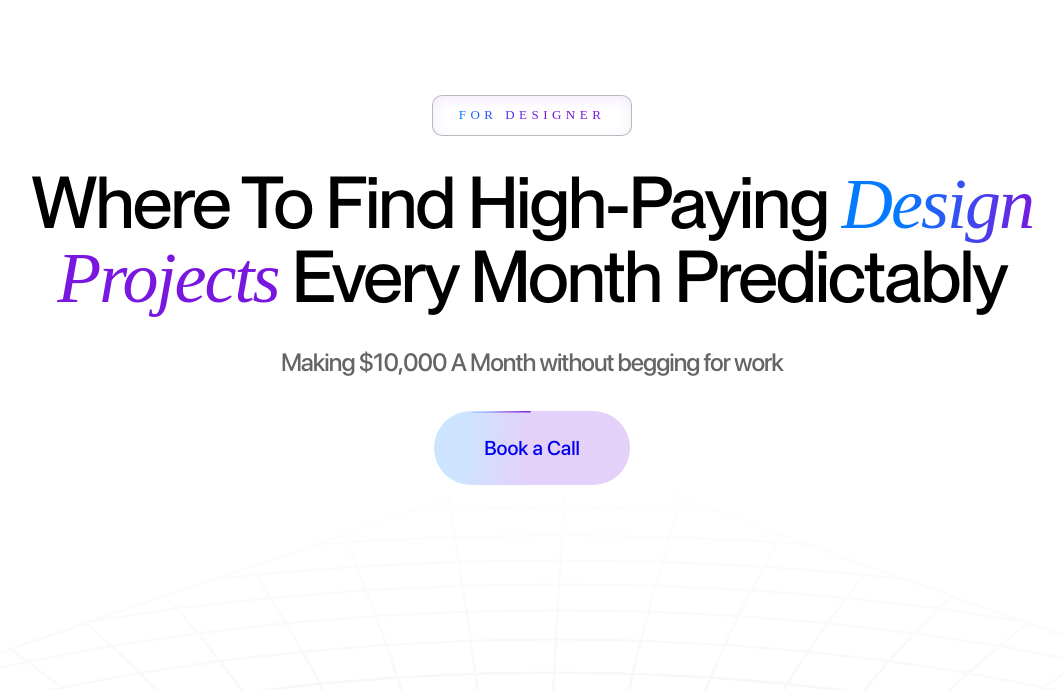
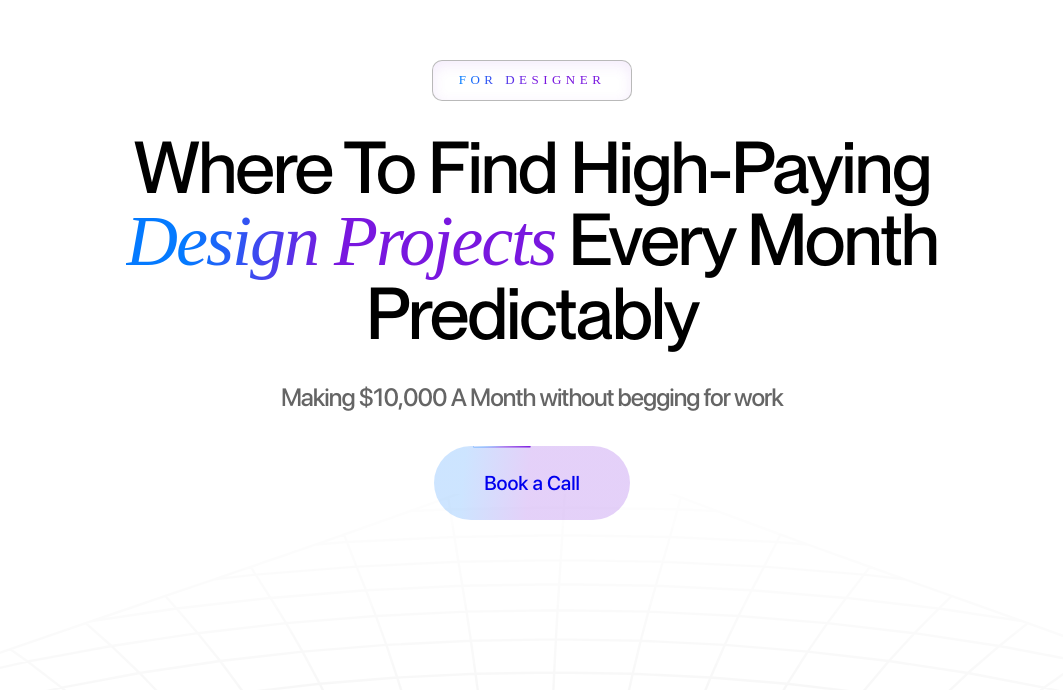
Before and after one commit to Luciferdevil013/komet-test, a plain HTML site: page index.html in a window 1280 px wide. Shown: the part 110-800 px from the top of the page, without its empty margins (108-1171 px from the left). Drawn offline with Linux system fonts and the light colour scheme; a web font is replaced by a local one.

Commit message:
Update style.css

```diff
--- a/style.css
+++ b/style.css
@@ -89,7 +89,7 @@ html,body{
     font-weight: 500;
     text-align: center;
     font-family: PR;
-    width: 80%;
+    width: 75%;
     letter-spacing: -2px;
     line-height: 100%;
 }
```
